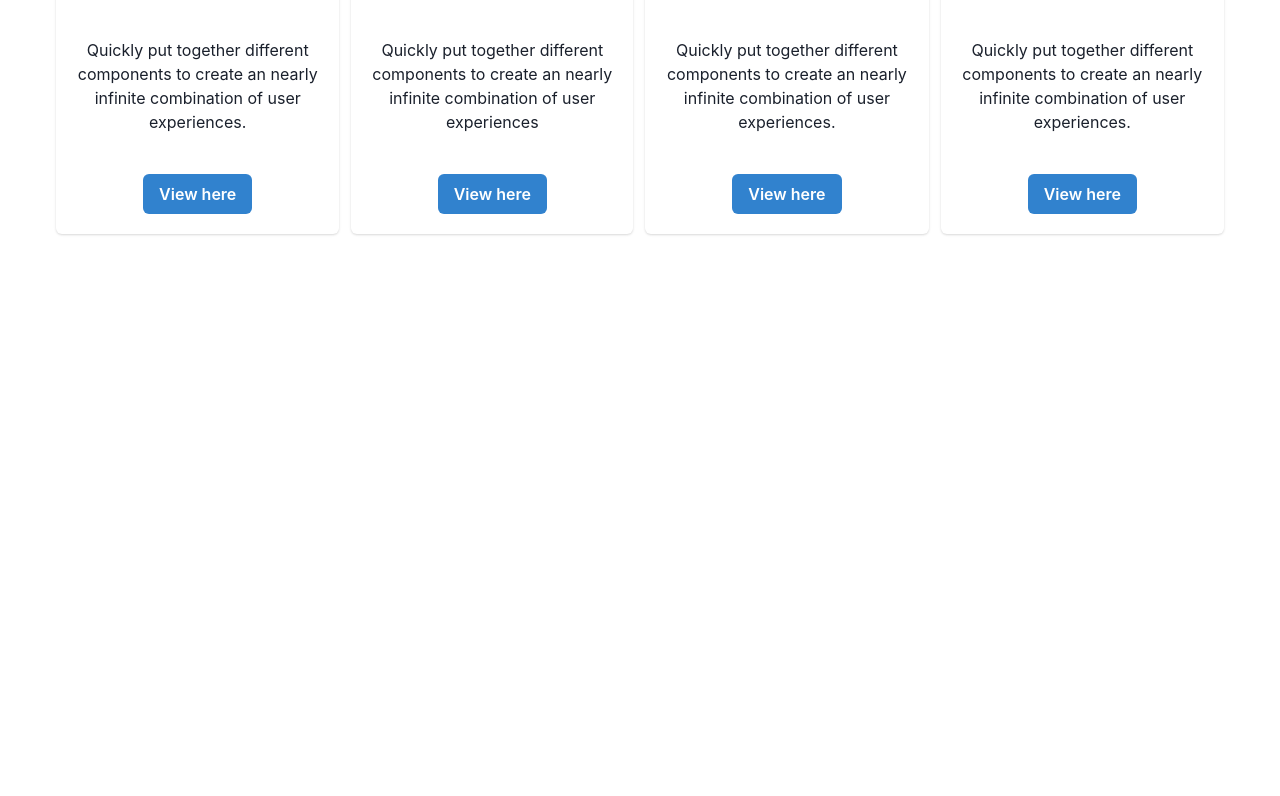
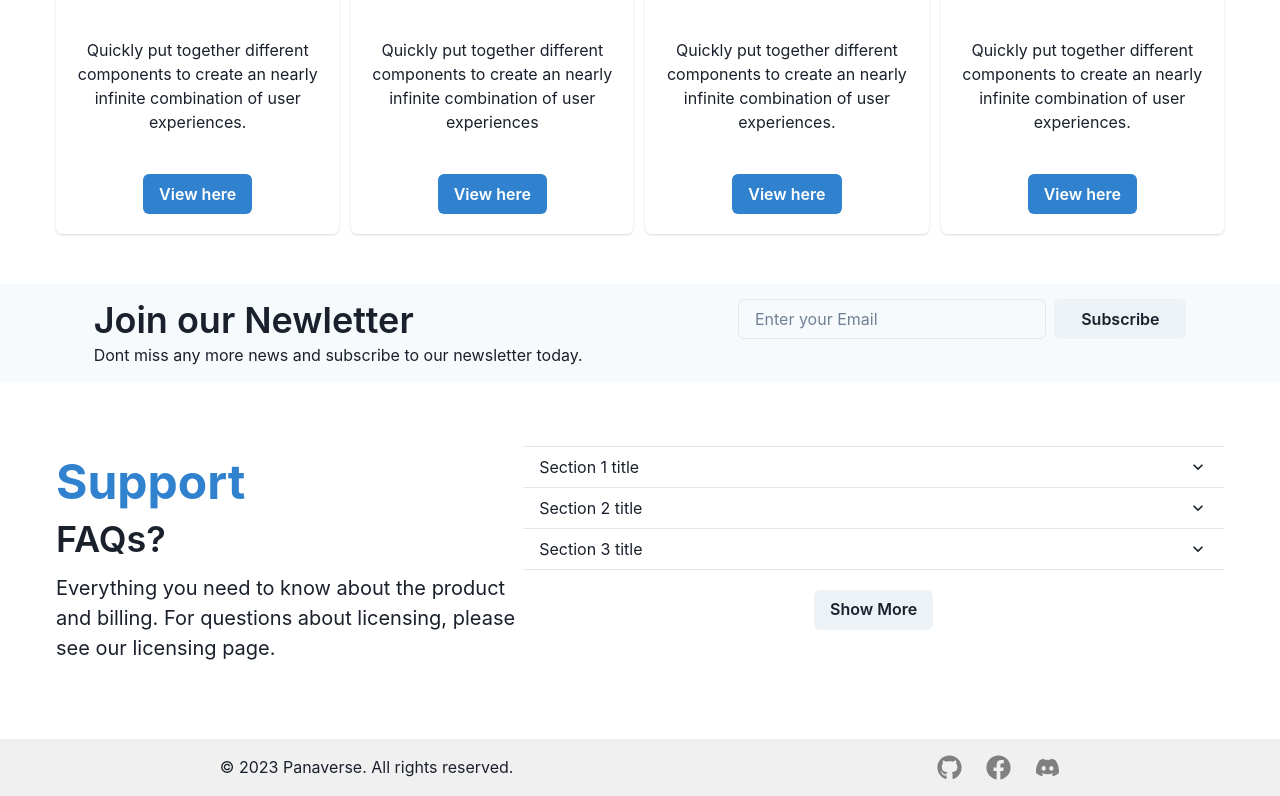
Before and after one commit to kamranshez/panaverse-chakra, a Next.js app: page / in a window 1280 px wide. Shown: the part 1748-2544 px from the top of the page. Before the commit the page ends 2032 px from the top, so only its background shows below. Built offline with nearby package versions, Linux system fonts and the light colour scheme.

Commit message:
Add footer  and NewsLetter

```diff
--- a/app/page.tsx
+++ b/app/page.tsx
@@ -1,8 +1,11 @@
 'use client'
 import CTA from "@/components/cta/CTA";
+import Faq from "@/components/faq/Faq";
 import Features from "@/components/features/Features";
+import Footer from "@/components/footer/Footer";
 import Header from "@/components/header/Header";
 import Highlights from "@/components/highlights/Highlights";
+import Newsletter from "@/components/newsletter/Newsletter";
 import TopContainer from "@/components/topcontainer/TopContainer";
 import { Box } from "@chakra-ui/react";
 
@@ -13,11 +16,15 @@ export default function Home() {
     <>
 
     <Header />
-    <Box as="main"><TopContainer /></Box>
+    <Box as="main"><TopContainer />
 
     <Features/>
     <CTA />
     <Highlights />
+    </Box>
+    <Newsletter />
+    <Faq />
+    <Footer />
    </>
   )
 }
--- /dev/null
+++ b/components/faq/Faq.tsx
@@ -0,0 +1,92 @@
+import { Box, Button, Container, Flex, Heading, HStack, Text } from "@chakra-ui/react";
+import React from "react";
+import {
+  Accordion,
+  AccordionItem,
+  AccordionButton,
+  AccordionPanel,
+  AccordionIcon,
+} from "@chakra-ui/react";
+export default function Faq() {
+  return (
+    <Box>
+    <Container maxWidth={1200} my="16">
+    <Flex>
+      {/* Left section */}
+      <Box flex={2}>
+        <Box>
+          <Text fontWeight={"bold"} color={"blue.500"} fontSize="48px">
+            Support
+          </Text>
+          <Heading fontWeight={"semibold"}>FAQs?</Heading>
+          <Text fontSize={20} py="3">
+            Everything you need to know about the product and billing. For
+            questions about licensing, please see our licensing page.
+          </Text>
+        </Box>
+      </Box>
+      {/* Left Section section end */}
+      {/* Right section */}
+      <Box flex={3}>
+        {/* Accoarding Start */}
+        <Accordion allowToggle>
+          <AccordionItem>
+            <h2>
+              <AccordionButton>
+                <Box as="span" flex="1" textAlign="left">
+                  Section 1 title
+                </Box>
+                <AccordionIcon />
+              </AccordionButton>
+            </h2>
+            <AccordionPanel pb={4}>
+              Lorem ipsum dolor sit amet, consectetur adipiscing elit, sed do
+              eiusmod tempor incididunt ut labore et dolore magna aliqua. Ut
+              enim ad minim veniam, quis nostrud exercitation ullamco laboris
+              nisi ut aliquip ex ea commodo consequat.
+            </AccordionPanel>
+          </AccordionItem>
+
+          <AccordionItem>
+            <h2>
+              <AccordionButton>
+                <Box as="span" flex="1" textAlign="left">
+                  Section 2 title
+                </Box>
+                <AccordionIcon />
+              </AccordionButton>
+            </h2>
+            <AccordionPanel pb={4}>
+              Lorem ipsum dolor sit amet, consectetur adipiscing elit, sed do
+              eiusmod tempor incididunt ut labore et dolore magna aliqua. Ut
+              enim ad minim veniam, quis nostrud exercitation ullamco laboris
+              nisi ut aliquip ex ea commodo consequat.
+            </AccordionPanel>
+          </AccordionItem>
+
+          <AccordionItem>
+            <h2>
+              <AccordionButton>
+                <Box as="span" flex="1" textAlign="left">
+                  Section 3 title
+                </Box>
+                <AccordionIcon />
+              </AccordionButton>
+            </h2>
+            <AccordionPanel pb={4}>
+              Lorem ipsum dolor sit amet, consectetur adipiscing elit, sed do
+              eiusmod tempor incididunt ut labore et dolore magna aliqua. Ut
+              enim ad minim veniam, quis nostrud exercitation ullamco laboris
+              nisi ut aliquip ex ea commodo consequat.
+            </AccordionPanel>
+          </AccordionItem>
+        </Accordion>
+        {/* According End */}
+        <Button display="block" mx={"auto"} mt="5">Show More</Button>
+      </Box>
+      {/* Right Section end */}
+      </Flex>
+    </Container>
+    </Box>
+  );
+}
--- /dev/null
+++ b/components/footer/Footer.tsx
@@ -0,0 +1,40 @@
+import { SearchIcon } from "@chakra-ui/icons";
+import { Box, Container, Flex, HStack } from "@chakra-ui/react";
+import Link from "next/link";
+import React from "react";
+import { FaDiscord, FaFacebook, FaGithub } from "react-icons/fa";
+
+export default function Footer() {
+  return (
+    <Box>
+      <Container maxWidth={"100%"} bg={"blackAlpha.100"} py={4}>
+        <Flex justifyContent={"space-around"} alignItems="center">
+          {/* left */}
+          <Box>© 2023 Panaverse. All rights reserved.</Box>
+
+          {/* right */}
+          <Box>
+            <HStack>
+              <Box color={"gray"} pl="4">
+                <Link href={"https://github.com"} target="_blank">
+                  <FaGithub size={25} />
+                </Link>
+              </Box>
+
+              <Box color={"gray"} pl="4">
+                <Link href={"https://facebook.com"} target="_blank">
+                  <FaFacebook size={25} />
+                </Link>
+              </Box>
+              <Box color={"gray"} pl="4">
+                <Link href={"https://discord.com"} target="_blank">
+                  <FaDiscord size={25} />
+                </Link>
+              </Box>
+            </HStack>
+          </Box>
+        </Flex>
+      </Container>
+    </Box>
+  );
+}
--- /dev/null
+++ b/components/newsletter/Newsletter.tsx
@@ -0,0 +1,25 @@
+import { Box, Button, Container, Flex, Heading, HStack, Input, Text } from "@chakra-ui/react";
+import React from "react";
+
+export default function Newsletter() {
+  return (
+    <Box>
+      <Container bg={"gray.50"} maxWidth="100%" py={15}>
+        <Flex justifyContent={"space-around"}>
+          <Box>
+            <Heading fontWeight={"semibold"}>Join our Newletter</Heading>
+            <Text>
+              Dont miss any more news and subscribe to our newsletter today.
+            </Text>
+          </Box>
+          <Box>
+          <HStack>
+            <Input placeholder="Enter your Email"></Input>
+            <Button px={10}>Subscribe</Button>
+          </HStack>
+          </Box>
+        </Flex>
+      </Container>
+    </Box>
+  );
+}
--- a/components/topcontainer/TopContainer.tsx
+++ b/components/topcontainer/TopContainer.tsx
@@ -20,6 +20,7 @@ export default function TopContainer() {
         as="section"
         backgroundImage={"/images/background.webp"}
         backgroundSize="contain"
+        backgroundAttachment={"fixed"}
         py="20"
         mt="5"
       >
```
